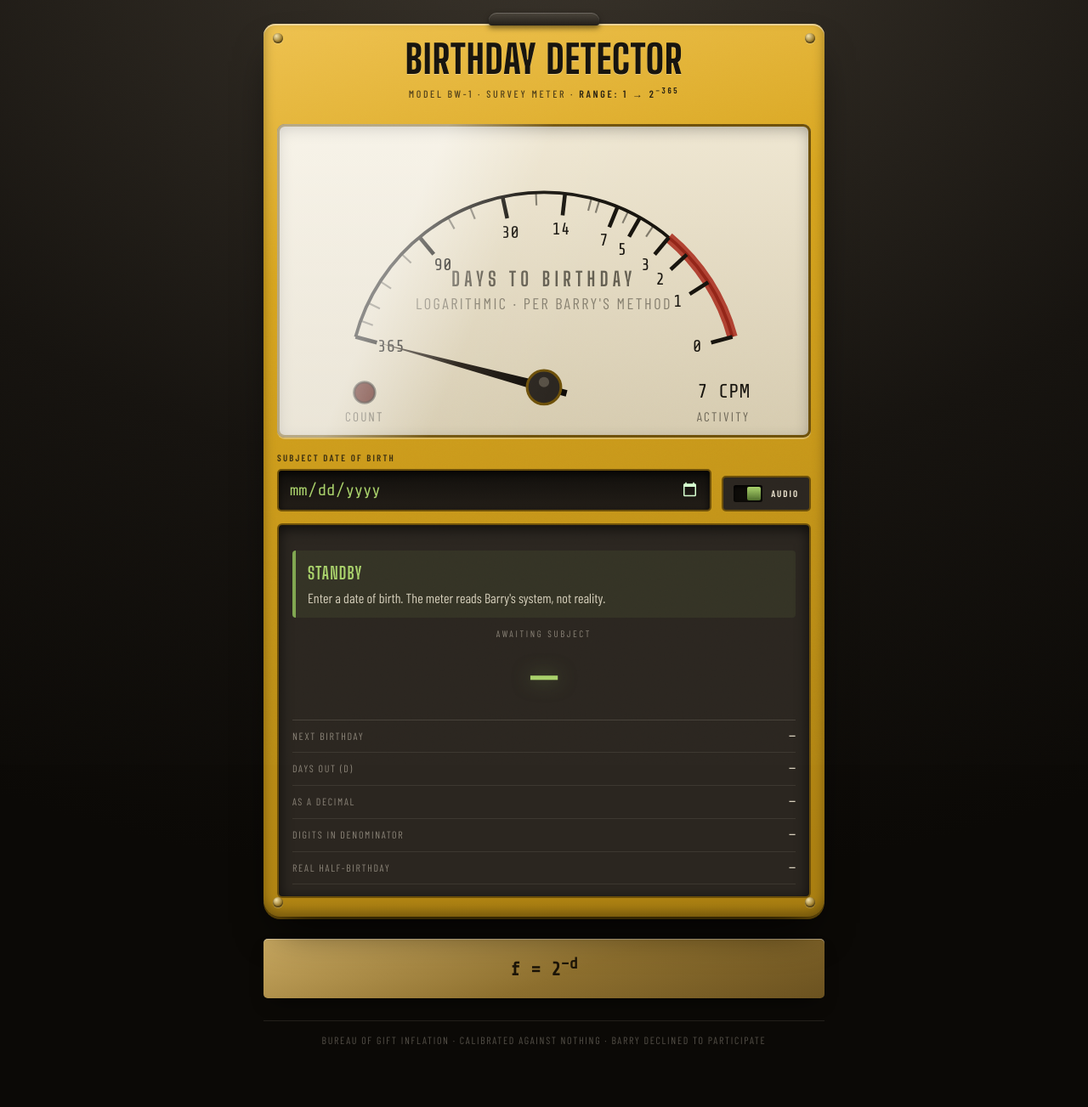
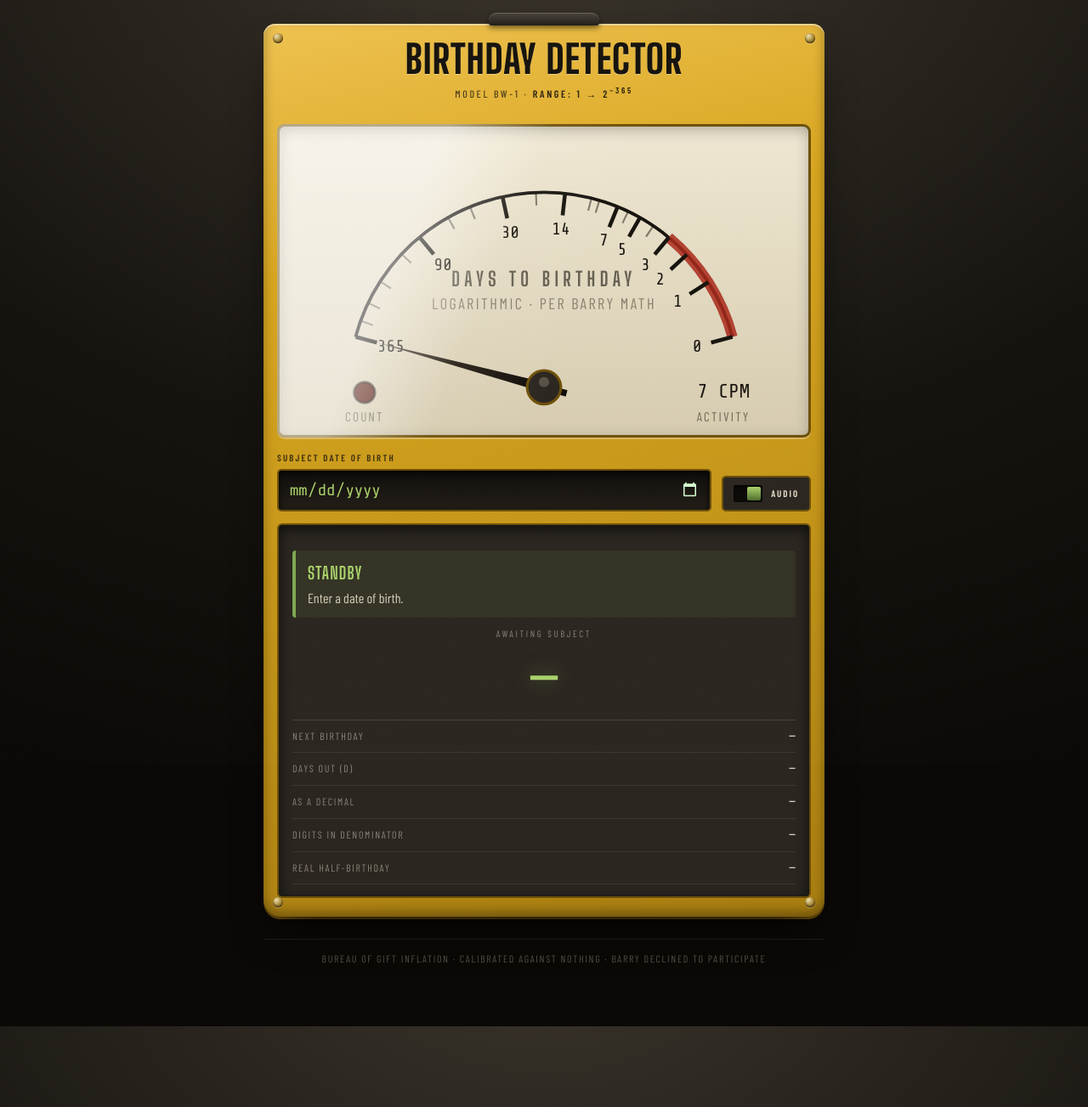
Before and after one commit to ahecht/ahecht.github.io, a Jekyll site: the page barry/index.html, which Jekyll copies as it is, in a window 1280 px wide. Shown: the whole page at 85% size. Built offline with Jekyll 4.4.1, drawn with Linux system fonts in a browser that asks for light colours.

Commit message:
Tighten meter copy and drop the formula plate
Reworks the verdict labels around "detected" phrasing, shortens the
standby line, and removes the brass f = 2^-d plate below the instrument.

Co-Authored-By: Claude Opus 5 (1M context) <noreply@anthropic.com>
Claude-Session: https://claude.ai/code/session_01HNcNgo6iCjBDEABU2X3JA7

```diff
--- a/barry/index.html
+++ b/barry/index.html
@@ -237,7 +237,7 @@ footer{
 
   <header class="plate">
     <h1>Birthday Detector</h1>
-    <p class="sub">Model BW&#8209;1 &middot; Survey Meter &middot; <b>Range: 1 &rarr; 2<sup>&minus;365</sup></b></p>
+    <p class="sub">Model BW&#8209;1 &middot; <b>Range: 1 &rarr; 2<sup>&minus;365</sup></b></p>
   </header>
 
   <div class="glass">
@@ -255,7 +255,7 @@ footer{
       <g id="labels"></g>
 
       <text x="200" y="118" text-anchor="middle" font-family="'Big Shoulders Display',sans-serif" font-weight="700" font-size="15" letter-spacing="3.5" fill="#17140e" opacity=".62">DAYS TO BIRTHDAY</text>
-      <text x="200" y="136" text-anchor="middle" font-family="'Barlow Condensed',sans-serif" font-size="12" letter-spacing="1.6" fill="#17140e" opacity=".45">LOGARITHMIC &middot; PER BARRY'S METHOD</text>
+      <text x="200" y="136" text-anchor="middle" font-family="'Barlow Condensed',sans-serif" font-size="12" letter-spacing="1.6" fill="#17140e" opacity=".45">LOGARITHMIC &middot; PER BARRY MATH</text>
 
       <g id="needle">
         <polygon points="200,64 196.2,196 203.8,196" fill="url(#ndl)"/>
@@ -288,7 +288,7 @@ footer{
   <section class="readout">
     <div class="verdict" id="verdict">
       <div class="tag" id="v-tag">Standby</div>
-      <p id="v-body">Enter a date of birth. The meter reads Barry's system, not reality.</p>
+      <p id="v-body">Enter a date of birth.</p>
     </div>
 
     <p class="bigcap" id="cap">Awaiting subject</p>
@@ -305,10 +305,6 @@ footer{
 
   </section>
 </main>
-
-<div class="brass">
-  <span class="eq">f = 2<sup>&minus;d</sup></span>
-</div>
 
 <footer>Bureau of Gift Inflation &middot; Calibrated against Nothing &middot; Barry declined to participate</footer>
 
```
Also changed, not shown: other parts of barry/index.html (+6 -6 lines).
